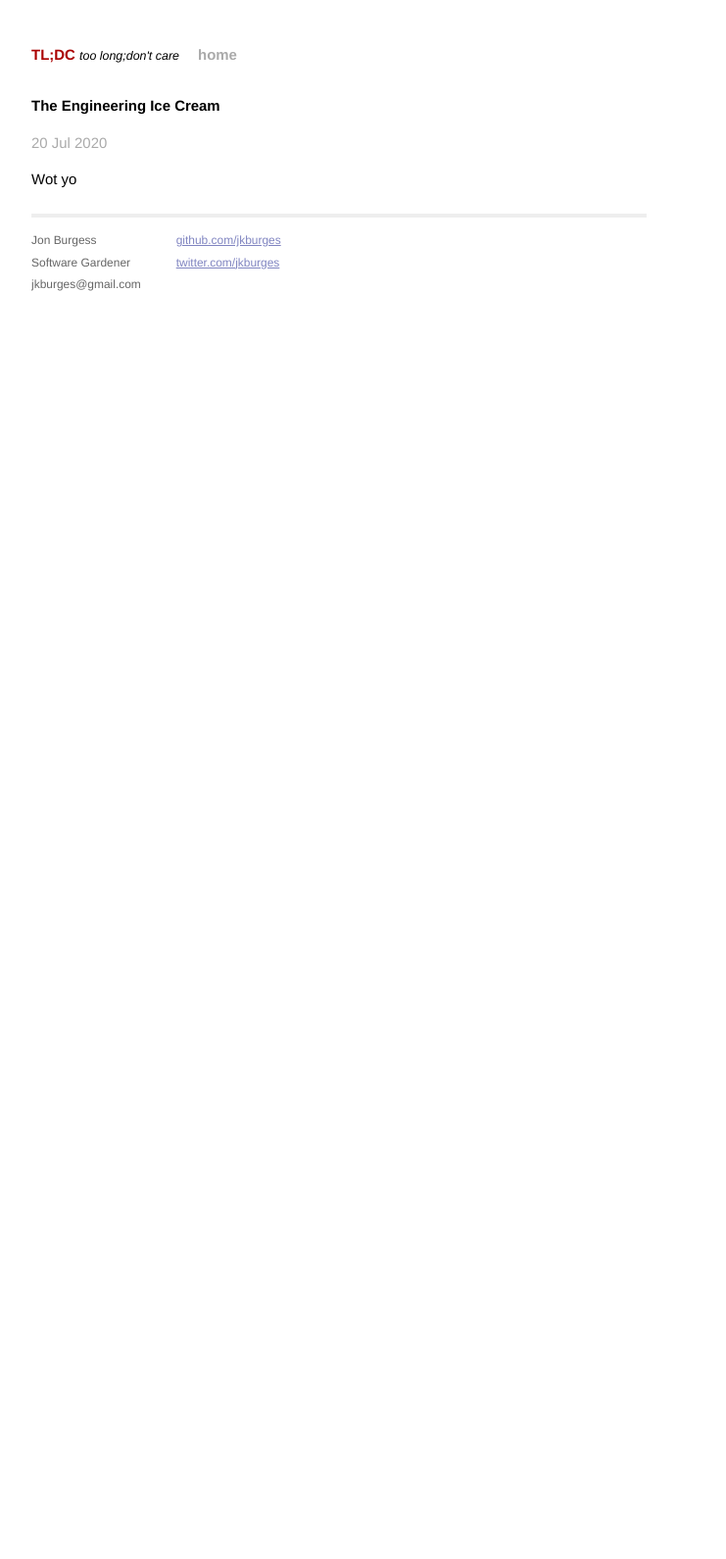
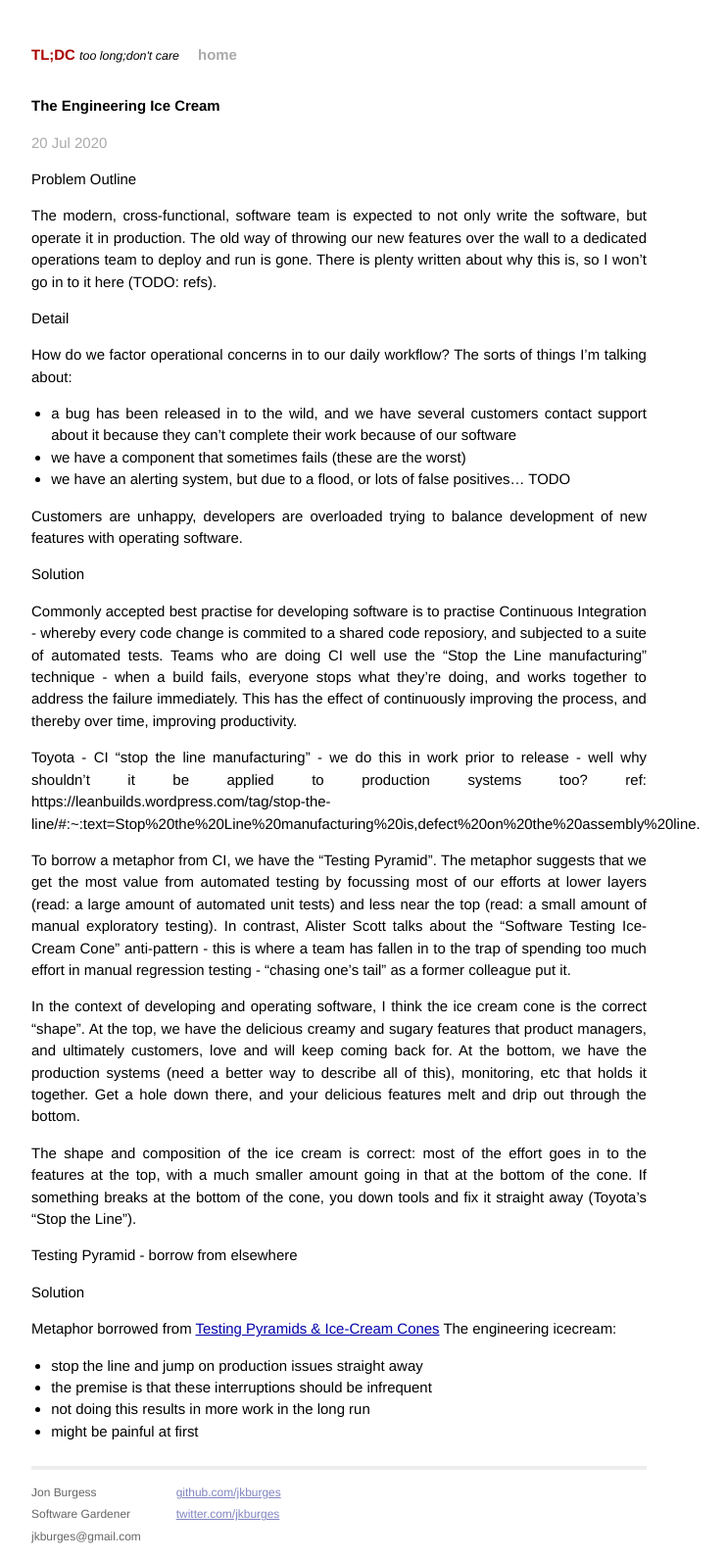
Before and after one commit to jkburges/jkburges.github.io, a Jekyll site: the page built from _posts/2020-07-20-the-engineering-ice-cream.md, in a window 1280 px wide. Shown: the whole page at 98% size, without its empty margins (294-1035 px from the left). Built offline with Jekyll 4.4.1, drawn with Linux system fonts in a browser that asks for light colours; before the commit the page ends 945 px from its top, so only the background shows below that.

Commit message:
Outline "Engineering Ice Cream"

```diff
--- a/_posts/2020-07-20-the-engineering-ice-cream.md
+++ b/_posts/2020-07-20-the-engineering-ice-cream.md
@@ -3,5 +3,50 @@ layout: post
 title: The Engineering Ice Cream
 ---
 
-Wot
-yo
+Problem Outline
+
+The modern, cross-functional, software team is expected to not only write the software, but operate it in production. The old way of throwing our new features over the wall to a dedicated operations team to deploy and run is gone. There is plenty written about why this is, so I won't go in to it here (TODO: refs).
+
+
+Detail
+
+How do we factor operational concerns in to our daily workflow? The sorts of things I'm talking about:
+
+* a bug has been released in to the wild, and we have several customers contact support about it because they can't complete their work because of our software
+* we have a component that sometimes fails (these are the worst)
+* we have an alerting system, but due to a flood, or lots of false positives... TODO
+
+Customers are unhappy, developers are overloaded trying to balance development of new features with operating software.
+
+Solution
+
+Commonly accepted best practise for developing software is to practise Continuous Integration - whereby every code change is commited to a shared code reposiory, and subjected to a suite of automated tests. Teams who are doing CI well use the "Stop the Line manufacturing" technique - when a build fails, everyone stops what they're doing, and works together to address the failure immediately. This has the effect of continuously improving the process, and thereby over time, improving productivity.
+
+Toyota - CI
+"stop the line manufacturing" - we do this in work prior to release - well why shouldn't it be applied to production systems too?
+ref: https://leanbuilds.wordpress.com/tag/stop-the-line/#:~:text=Stop%20the%20Line%20manufacturing%20is,defect%20on%20the%20assembly%20line.
+
+To borrow a metaphor from CI, we have the "Testing Pyramid". The metaphor suggests that we get the most value from automated testing by focussing most of our efforts at lower layers (read: a large amount of automated unit tests) and less near the top (read: a small amount of manual exploratory testing). In contrast, Alister Scott talks about the "Software Testing Ice-Cream Cone" anti-pattern - this is where a team has fallen in to the trap of spending too much effort in manual regression testing - "chasing one's tail" as a former colleague put it.
+
+In the context of developing and operating software, I think the ice cream cone is the correct "shape". At the top, we have the delicious creamy and sugary features that product managers, and ultimately customers, love and will keep coming back for. At the bottom, we have the production systems (need a better way to describe all of this), monitoring, etc that holds it together. Get a hole down there, and your delicious features melt and drip out through the bottom.
+
+The shape and composition of the ice cream is correct: most of the effort goes in to the features at the top, with a much smaller amount going in that at the bottom of the cone. If something breaks at the bottom of the cone, you down tools and fix it straight away (Toyota's "Stop the Line").
+
+
+
+
+
+
+
+
+Testing Pyramid - borrow from elsewhere
+
+
+Solution
+
+Metaphor borrowed from <a href="https://alisterbscott.com/kb/testing-pyramids/" target="_blank">Testing Pyramids & Ice-Cream Cones</a>
+The engineering icecream:
+- stop the line and jump on production issues straight away
+- the premise is that these interruptions should be infrequent
+- not doing this results in more work in the long run
+- might be painful at first
```
